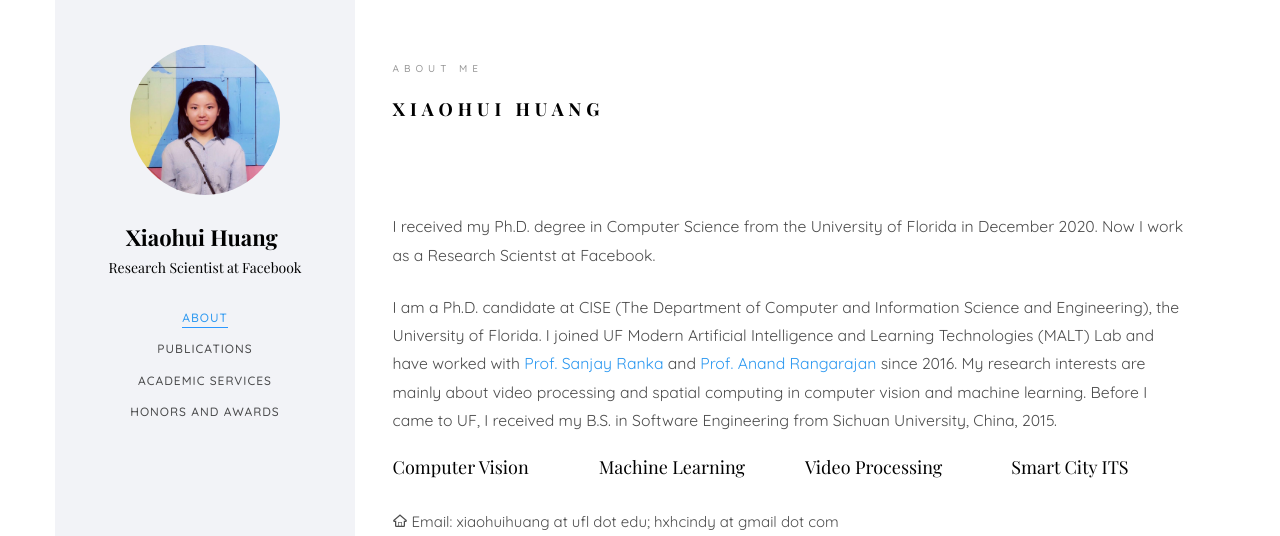
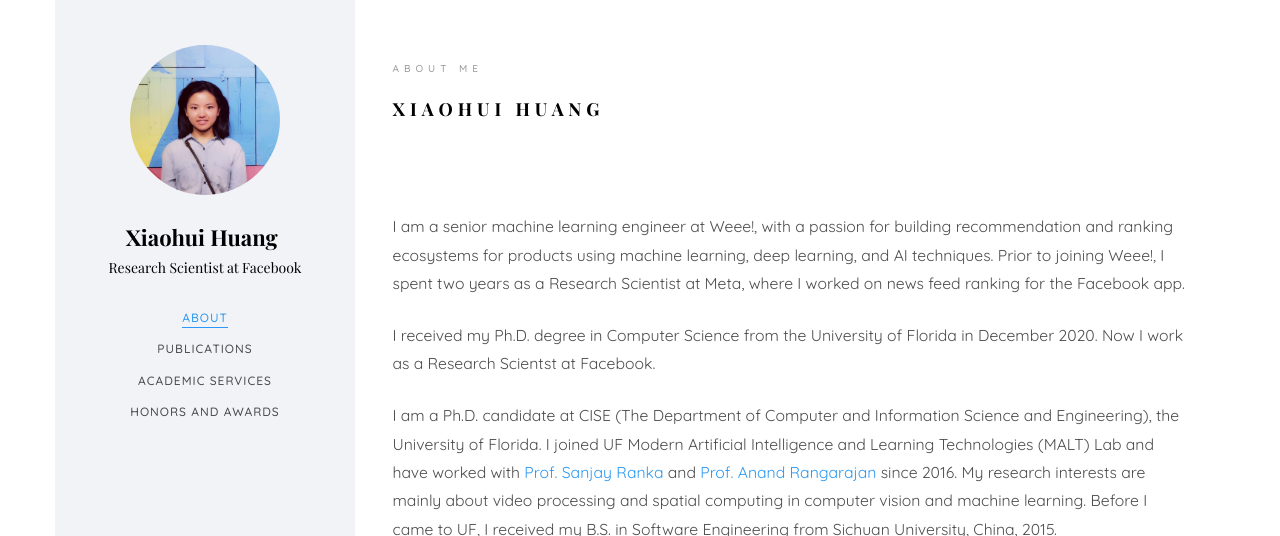
Before and after one commit to CindyHXH/CindyHXH.github.io, a plain HTML site: page index.html in a window 1280 px wide. Shown: the top 536 px of the page. Drawn offline with nearby package versions, Linux system fonts and the light colour scheme; files whose address does not match are found by name; a web font is replaced by a local one.

Commit message:
Update index.html

```diff
--- a/index.html
+++ b/index.html
@@ -87,6 +87,7 @@
 									</div>
 								</div>
 							</div>
+							<p style="font-size:105%;">I am a senior machine learning engineer at Weee!, with a passion for building recommendation and ranking ecosystems for products using machine learning, deep learning, and AI techniques. Prior to joining Weee!, I spent two years as a Research Scientist at Meta, where I worked on news feed ranking for the Facebook app.</p>
 							<p style="font-size:105%;">I received my Ph.D. degree in Computer Science from the University of Florida in December 2020. Now I work as a Research Scientst at Facebook.</p>
 							<p style="font-size:105%;">I am a Ph.D. candidate at CISE (The Department of Computer and Information Science and Engineering), the University of Florida. I joined UF Modern Artificial Intelligence and Learning Technologies (MALT) Lab and have worked with <a target="blank" href="https://sites.google.com/site/sanjayranka/">Prof. Sanjay Ranka</a> and <a target="blank" href="https://www.cise.ufl.edu/~anand/">Prof. Anand Rangarajan</a> since 2016.  My research interests are mainly about video processing and spatial computing in computer vision and machine learning. Before I came to UF, I received my B.S. in Software Engineering from Sichuan University, China, 2015.</p>
 
```
